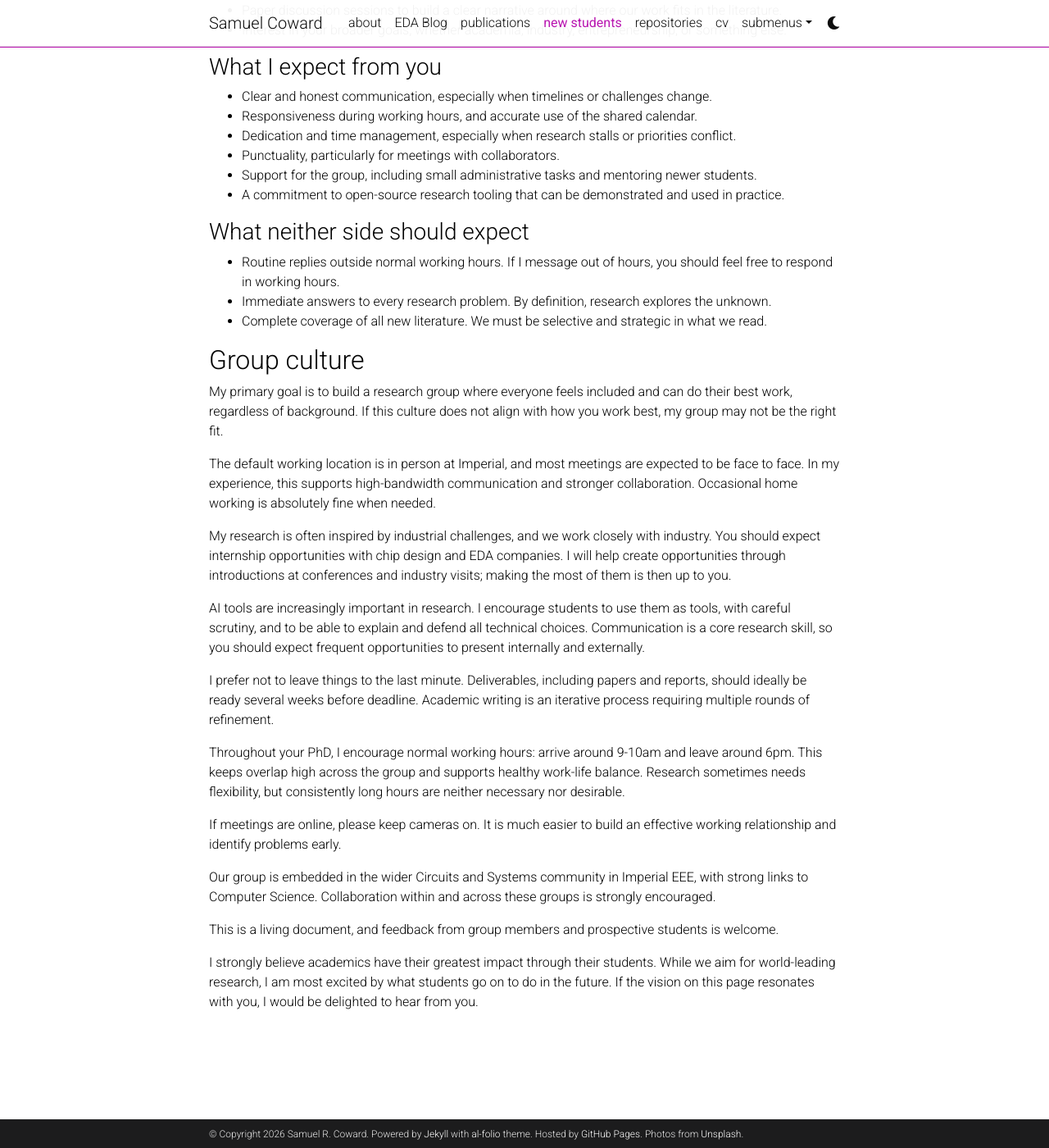
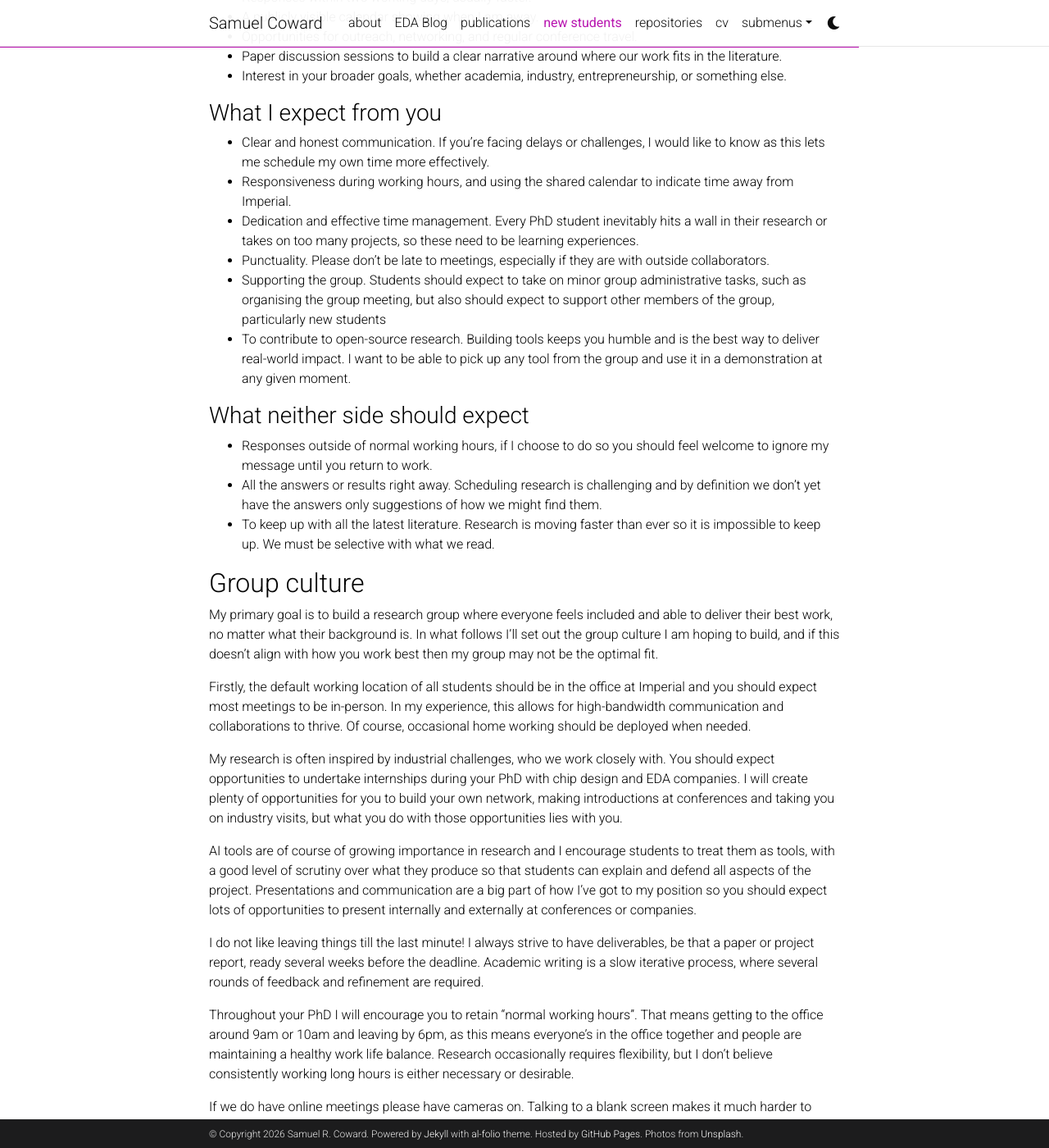
Before and after one commit to cowardsa/cowardsa.github.io, a Jekyll site: the page built from _pages/new_students.md, in a window 1280 px wide and 1400 px high, scrolled down 1298 px. Shown: the whole window at 82% size. Built offline with Jekyll 4.4.1, drawn with Linux system fonts in a browser that asks for light colours; comment, search, counter and statistics services are not loaded; a style sheet for code colours, icons or effects is not loaded; some of the changed text lies outside the part shown.

Commit message:
Correct AI editing on my text

```diff
--- a/_pages/new_students.md
+++ b/_pages/new_students.md
@@ -7,7 +7,7 @@
 nav_order: 2
 ---
 
-It is obvious that AI is changing the way hardware is designed while also creating an insatiable demand for new chips. I believe this is the right moment to raise the abstraction level: use mathematics as the human-written specification, then let a combination of AI and new synthesis technologies determine the most efficient hardware. To make that hardware trustworthy, formal proofs should be a first-class requirement in our toolchains.
+It’s obvious that AI is changing the way hardware is designed but also creating an insatiable demand for new chips. I believe that it is time to raise the abstraction level, using only maths as the human-written specification and letting a combination of AI and new synthesis technologies determine the most efficient hardware. To give any trust in the hardware we will make formal proofs a first-class requirement of all of our tools.
 
 My approach is built on three pillars:
 
@@ -19,19 +19,17 @@
 
 I am actively seeking PhD students. Applicants should follow the official [Imperial EEE PhD application process](https://www.imperial.ac.uk/electrical-engineering/study/phd/) to understand when and how to apply.
 
-Before submitting an application, please read some of my work to check whether we have common interests. Then reach out with your CV and any research papers or projects you have worked on. Please title emails as "Prospective PhD Candidate".
-
-I appreciate personalized emails that demonstrate familiarity with my research. Generic or fully AI-generated emails make it difficult for me to assess mutual research interests.
+Before submitting an application, please read some of my work to determine if we have common interests. Then I’d suggest reaching out with your CV and any research papers/projects you’ve already worked on. Please title any emails “Prospective PhD Candidate”. I appreciate personalised emails that demonstrate familiarity with my research. Generic or fully AI-generated emails make it difficult for me to assess mutual research interests.
 
 ### What I look for
 
-- Intellectual curiosity: do you enjoy reading broadly and asking questions outside your immediate area?
-- Independence: while I will support you, PhD research requires self-driven work over long periods.
-- Resilience: setbacks are part of research; the key is learning from feedback and coming back stronger.
+- Intellectually curious - do you enjoy reading about a range of topics, do you ask questions in talks that are not in your field?
+- Independence - whilst I’ll be there to support, PhD students spend a lot of time working by themselves so you need to demonstrate that you’re self-driven.
+- Resilience - rejection and setbacks are part of the PhD experience, we should take on negative feedback and produce something even better.
 
 ### Example PhD topics
 
-- Verified logic synthesis: bugs in synthesis engines can be fatal. We cannot blindly trust optimizations in open-source hardware tools, so how do we prove them correct? Topics include rewriting DSLs, solver improvements, and orchestrating multiple provers.
+- Verified logic synthesis: bugs in synthesis engines can be fatal. We cannot blindly trust optimizations in open-source hardware tools, so how do we prove them correct? I’d like to explore hardware rewriting DSLs, solver technology improvements and proof orchestration of multiple solvers to address these concerns.
 - Flexible floating-point design: AI hardware increasingly mixes formats within one pipeline, but existing HDLs often express this as an explosion of muxes. Can we express multi-precision design more cleanly and generate optimized implementations automatically?
 
 ## Expectations
@@ -48,37 +46,37 @@
 
 ### What I expect from you
 
-- Clear and honest communication, especially when timelines or challenges change.
-- Responsiveness during working hours, and accurate use of the shared calendar.
-- Dedication and time management, especially when research stalls or priorities conflict.
-- Punctuality, particularly for meetings with collaborators.
-- Support for the group, including small administrative tasks and mentoring newer students.
-- A commitment to open-source research tooling that can be demonstrated and used in practice.
+- Clear and honest communication. If you’re facing delays or challenges, I would like to know as this lets me schedule my own time more effectively.
+- Responsiveness during working hours, and using the shared calendar to indicate time away from Imperial.
+- Dedication and effective time management. Every PhD student inevitably hits a wall in their research or takes on too many projects, so these need to be learning experiences.
+- Punctuality. Please don’t be late to meetings, especially if they are with outside collaborators.
+- Supporting the group. Students should expect to take on minor group administrative tasks, such as organising the group meeting, but also should expect to support other members of the group, particularly new students
+- To contribute to open-source research. Building tools keeps you humble and is the best way to deliver real-world impact. I want to be able to pick up any tool from the group and use it in a demonstration at any given moment.
 
 ### What neither side should expect
 
-- Routine replies outside normal working hours. If I message out of hours, you should feel free to respond in working hours.
-- Immediate answers to every research problem. By definition, research explores the unknown.
-- Complete coverage of all new literature. We must be selective and strategic in what we read.
+- Responses outside of normal working hours, if I choose to do so you should feel welcome to ignore my message until you return to work.
+- All the answers or results right away. Scheduling research is challenging and by definition we don’t yet have the answers only suggestions of how we might find them.
+- To keep up with all the latest literature. Research is moving faster than ever so it is impossible to keep up. We must be selective with what we read.
 
 ## Group culture
 
-My primary goal is to build a research group where everyone feels included and can do their best work, regardless of background. If this culture does not align with how you work best, my group may not be the right fit.
+My primary goal is to build a research group where everyone feels included and able to deliver their best work, no matter what their background is. In what follows I’ll set out the group culture I am hoping to build, and if this doesn’t align with how you work best then my group may not be the optimal fit.
 
-The default working location is in person at Imperial, and most meetings are expected to be face to face. In my experience, this supports high-bandwidth communication and stronger collaboration. Occasional home working is absolutely fine when needed.
+Firstly, the default working location of all students should be in the office at Imperial and you should expect most meetings to be in-person. In my experience, this allows for high-bandwidth communication and collaborations to thrive. Of course, occasional home working should be deployed when needed.
 
-My research is often inspired by industrial challenges, and we work closely with industry. You should expect internship opportunities with chip design and EDA companies. I will help create opportunities through introductions at conferences and industry visits; making the most of them is then up to you.
+My research is often inspired by industrial challenges, who we work closely with. You should expect opportunities to undertake internships during your PhD with chip design and EDA companies. I will create plenty of opportunities for you to build your own network, making introductions at conferences and taking you on industry visits, but what you do with those opportunities lies with you.
 
-AI tools are increasingly important in research. I encourage students to use them as tools, with careful scrutiny, and to be able to explain and defend all technical choices. Communication is a core research skill, so you should expect frequent opportunities to present internally and externally.
+AI tools are of course of growing importance in research and I encourage students to treat them as tools, with a good level of scrutiny over what they produce so that students can explain and defend all aspects of the project. Presentations and communication are a big part of how I’ve got to my position so you should expect lots of opportunities to present internally and externally at conferences or companies.
 
-I prefer not to leave things to the last minute. Deliverables, including papers and reports, should ideally be ready several weeks before deadline. Academic writing is an iterative process requiring multiple rounds of refinement.
+I do not like leaving things till the last minute! I always strive to have deliverables, be that a paper or project report, ready several weeks before the deadline. Academic writing is a slow iterative process, where several rounds of feedback and refinement are required.
 
-Throughout your PhD, I encourage normal working hours: arrive around 9-10am and leave around 6pm. This keeps overlap high across the group and supports healthy work-life balance. Research sometimes needs flexibility, but consistently long hours are neither necessary nor desirable.
+Throughout your PhD I will encourage you to retain “normal working hours”. That means getting to the office around 9am or 10am and leaving by 6pm, as this means everyone’s in the office together and people are maintaining a healthy work life balance. Research occasionally requires flexibility, but I don't believe consistently working long hours is either necessary or desirable.
 
-If meetings are online, please keep cameras on. It is much easier to build an effective working relationship and identify problems early.
+If we do have online meetings please have cameras on. Talking to a blank screen makes it much harder to build a working relationship and identify challenges you may be facing.
 
-Our group is embedded in the wider Circuits and Systems community in Imperial EEE, with strong links to Computer Science. Collaboration within and across these groups is strongly encouraged.
+Our group is embedded in the wider Circuits and Systems research group in Imperial EEE, so we’re far from an isolated bunch and collaborations within the wider group are strongly encouraged. There is also strong overlap with the great researchers in the Computer Science department.
 
-This is a living document, and feedback from group members and prospective students is welcome.
+This is a living document and feedback is sought from all group members or potential students.
 
-I strongly believe academics have their greatest impact through their students. While we aim for world-leading research, I am most excited by what students go on to do in the future. If the vision on this page resonates with you, I would be delighted to hear from you.
+I really do believe that academics have the greatest impact through their students so, whilst we strive to deliver world-leading research, I’ll be most excited by what you go on to do in the future! If the vision laid out in this page excites you then I’d be delighted to hear from you.
```
